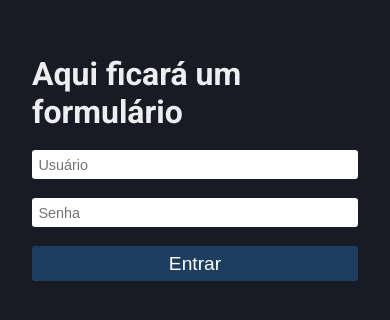
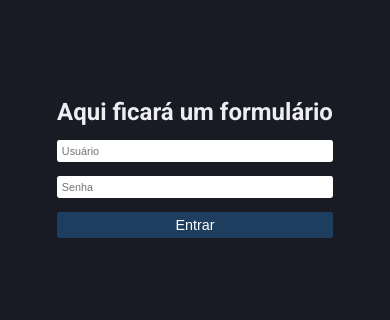
Before and after one commit to RuanMoreiraOfc/drkz-cidade-alta, a React (Vite) app: page / in a window 390 px wide. Shown: the part 254-574 px from the top of the page. Built offline with nearby package versions, Linux system fonts and the light colour scheme.

Commit message:
feat: resize at 425px breakpoint

```diff
--- a/src/styles/Globals.ts
+++ b/src/styles/Globals.ts
@@ -26,14 +26,18 @@ const GlobalStyle = createGlobalStyle`
     --c-gray-100: #D1D2DC;
     --c-gray-50: #EEEEF2;
 
-    font-size: 50%;
+    font-size: 37.5%; // 6px
+
+    @media (min-width: 425px) {
+      font-size: 56.25%; // 8px
+    }
 
     @media (min-width: 768px) {
-      font-size: 56.25%;
+      font-size: 56.25%; // 9px
     }
 
     @media (min-width: 1024px) {
-      font-size: 62.5%;
+      font-size: 62.5%; // 10px
     }
   }
 
```
